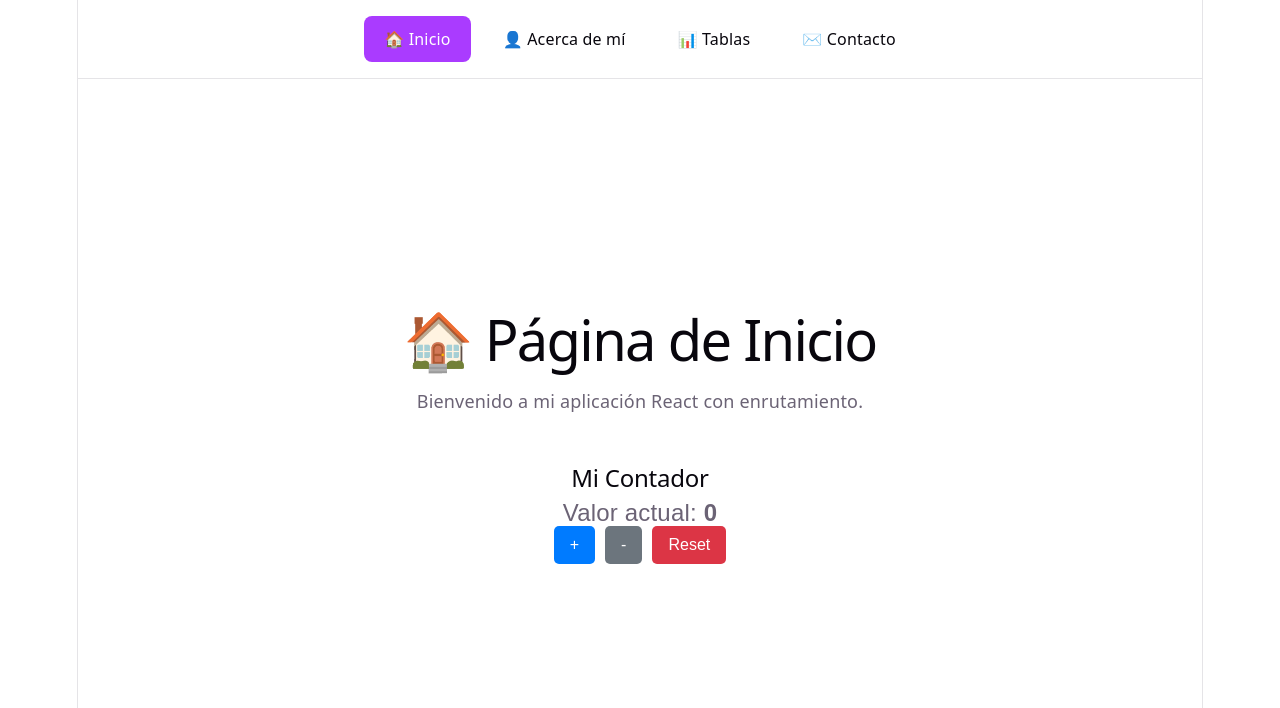
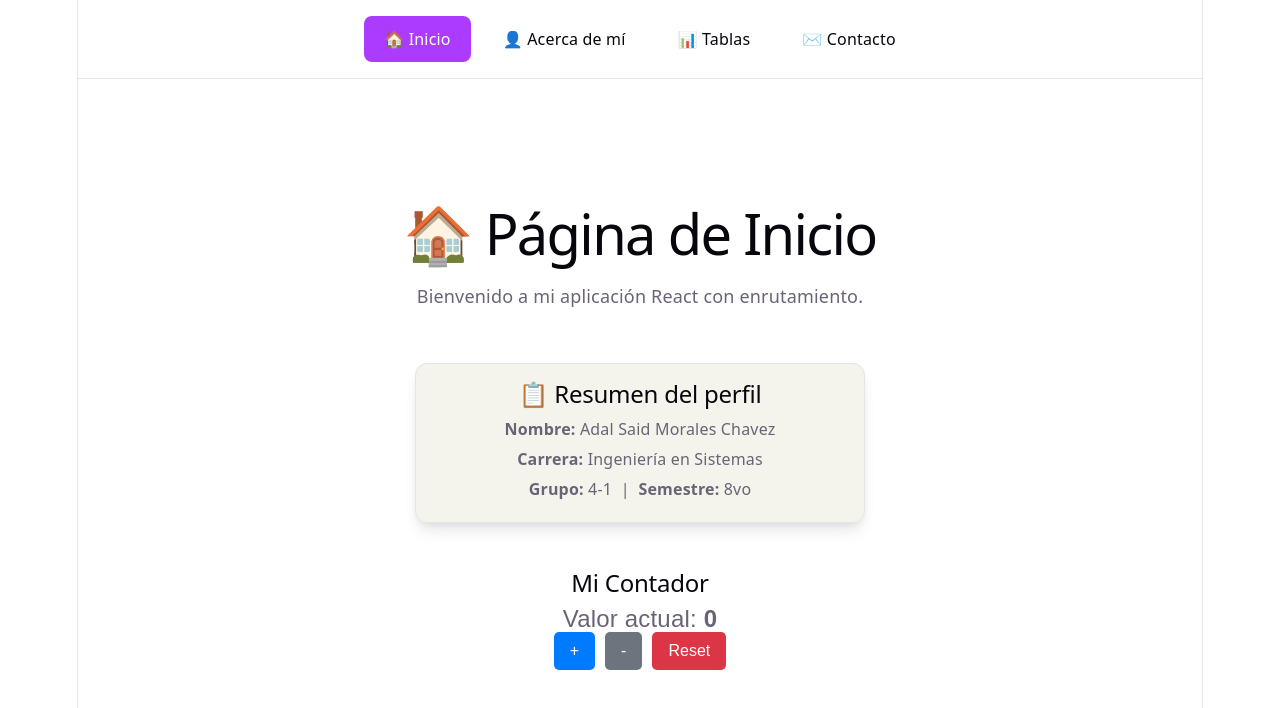
Before and after one commit to Adal-Said-Morales-Chavez/react-github, a React (Vite) app in the folder react/: page / in a window 1280 px wide. Shown: the top 708 px of the page. Built offline with nearby package versions, Linux system fonts and the light colour scheme.

Commit message:
Uso de useContet en React

```diff
--- /dev/null
+++ b/react/src/components/PerfilResumen.jsx
@@ -0,0 +1,36 @@
+import { useAlumnoContext } from "../context/AlumnoContext";
+
+function PerfilResumen() {
+  const { alumno } = useAlumnoContext();
+
+  return (
+    <div
+      style={{
+        marginTop: "24px",
+        padding: "16px 24px",
+        borderRadius: "12px",
+        border: "1px solid var(--border)",
+        backgroundColor: "var(--code-bg)",
+        boxShadow: "var(--shadow)",
+        maxWidth: "400px",
+        width: "100%",
+      }}
+    >
+      <h2 style={{ marginBottom: "8px", color: "var(--text-h)" }}>
+        📋 Resumen del perfil
+      </h2>
+      <p style={{ fontSize: "16px", color: "var(--text)", margin: "4px 0" }}>
+        <strong>Nombre:</strong> {alumno.nombre}
+      </p>
+      <p style={{ fontSize: "16px", color: "var(--text)", margin: "4px 0" }}>
+        <strong>Carrera:</strong> {alumno.carrera}
+      </p>
+      <p style={{ fontSize: "16px", color: "var(--text)", margin: "4px 0" }}>
+        <strong>Grupo:</strong> {alumno.grupo} &nbsp;|&nbsp;{" "}
+        <strong>Semestre:</strong> {alumno.semestre}
+      </p>
+    </div>
+  );
+}
+
+export default PerfilResumen;
--- /dev/null
+++ b/react/src/context/AlumnoContext.jsx
@@ -0,0 +1,22 @@
+import { createContext, useContext, useState } from "react";
+
+const AlumnoContext = createContext();
+
+export function AlumnoProvider({ children }) {
+  const [alumno] = useState({
+    nombre: "Adal Said Morales Chavez",
+    carrera: "Ingeniería en Sistemas",
+    grupo: "4-1",
+    semestre: "8vo",
+  });
+
+  return (
+    <AlumnoContext.Provider value={{ alumno }}>
+      {children}
+    </AlumnoContext.Provider>
+  );
+}
+
+export function useAlumnoContext() {
+  return useContext(AlumnoContext);
+}
--- a/react/src/main.jsx
+++ b/react/src/main.jsx
@@ -3,11 +3,14 @@ import { createRoot } from 'react-dom/client'
 import { BrowserRouter } from 'react-router-dom'
 import './index.css'
 import App from './App.jsx'
+import { AlumnoProvider } from './context/AlumnoContext'
 
 createRoot(document.getElementById('root')).render(
   <StrictMode>
     <BrowserRouter>
-      <App />
+      <AlumnoProvider>
+        <App />
+      </AlumnoProvider>
     </BrowserRouter>
   </StrictMode>,
 )
--- a/react/src/pages/Acerca.jsx
+++ b/react/src/pages/Acerca.jsx
@@ -1,6 +1,8 @@
 import perfilImg from "../assets/perfil.jpg";
+import { useAlumnoContext } from "../context/AlumnoContext";
 
 function Acerca() {
+  const { alumno } = useAlumnoContext();
   const habilidades = ["HTML", "CSS", "JavaScript", "React"];
 
   return (
@@ -42,10 +44,16 @@ function Acerca() {
         </div>
 
         <p style={{ fontSize: "18px", marginBottom: "8px" }}>
-          <strong>Nombre:</strong> Adal Said Morales Chavez
+          <strong>Nombre:</strong> {alumno.nombre}
         </p>
         <p style={{ fontSize: "18px", marginBottom: "8px" }}>
-          <strong>Carrera:</strong> Ingeniería en Sistemas
+          <strong>Carrera:</strong> {alumno.carrera}
+        </p>
+        <p style={{ fontSize: "18px", marginBottom: "8px" }}>
+          <strong>Grupo:</strong> {alumno.grupo}
+        </p>
+        <p style={{ fontSize: "18px", marginBottom: "8px" }}>
+          <strong>Semestre:</strong> {alumno.semestre}
         </p>
         <p
           style={{
--- a/react/src/pages/Home.jsx
+++ b/react/src/pages/Home.jsx
@@ -1,4 +1,5 @@
 import Contador from "../Contador";
+import PerfilResumen from "../components/PerfilResumen";
 
 function Home() {
   return (
@@ -16,6 +17,8 @@ function Home() {
       <p style={{ fontSize: "18px", marginBottom: "30px", color: "var(--text)" }}>
         Bienvenido a mi aplicación React con enrutamiento.
       </p>
+      <PerfilResumen />
+      <br />
       <Contador />
     </div>
   );
```
